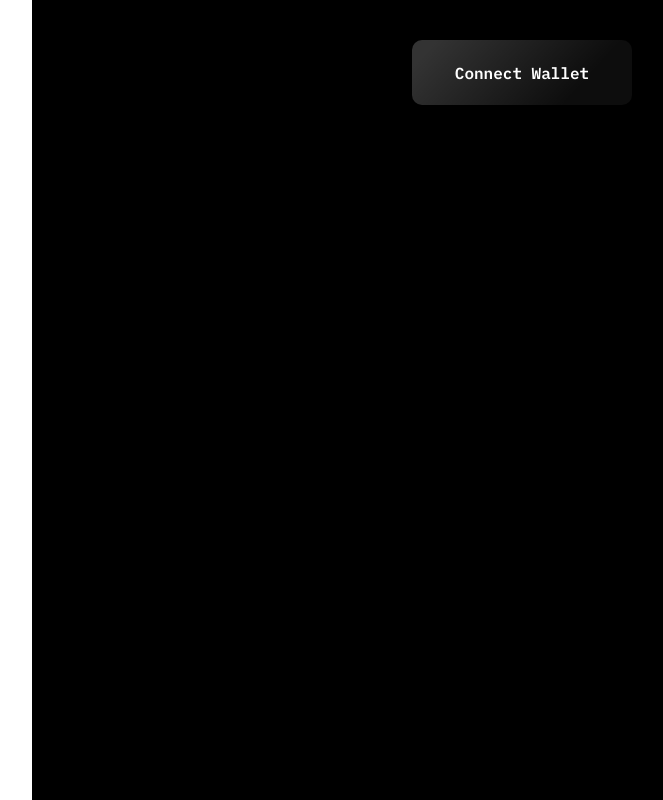
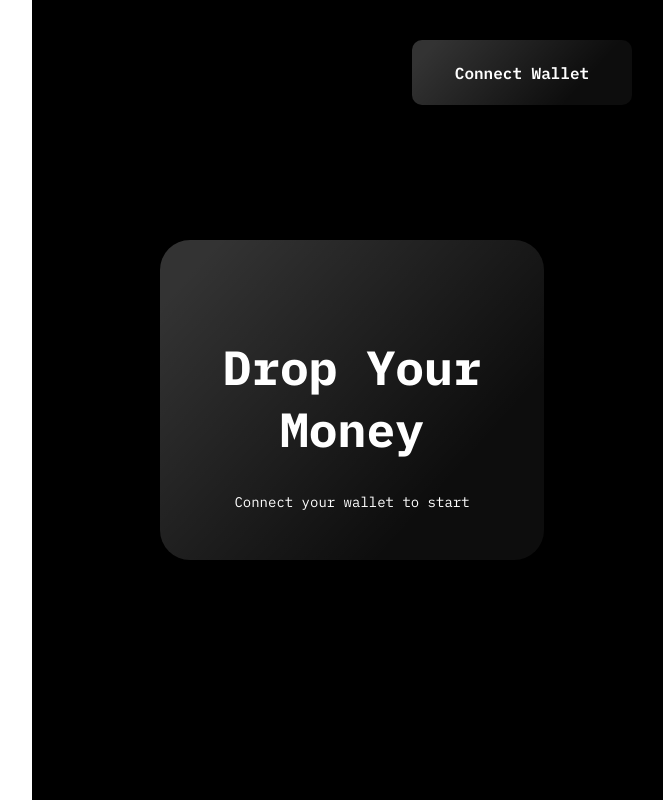
Before and after one commit to Pranav2612000/eth-wallet, a React (Create React App) app: page / in a window 1280 px wide. Shown: the whole page, without its empty margins (608-1271 px from the left). Built offline with nearby package versions, Linux system fonts and the light colour scheme.

Commit message:
feat: build the left page popuped section on index page

```diff
--- a/src/App.css
+++ b/src/App.css
@@ -16,6 +16,23 @@
   font-style: normal;
 }
 
+@font-face {
+  font-family: 'IBM Plex Mono';
+  src: url('assets/fonts/IBM_Plex_Mono/IBMPlexMono-Bold.ttf');
+  font-weight: 700;
+  font-style: normal;
+}
+
+h2 {
+  font-family: 'IBM Plex Mono';
+  font-size: 48px;
+  font-weight: 700;
+  line-height: 62px;
+}
+
+p {
+  font-family: 'IBM Plex Mono';
+}
 
 button {
   width: 220px;
@@ -30,3 +47,8 @@ button.dark {
   backdrop-filter: blur(40px);
   color: white;
 }
+
+.glass-effect {
+  background: linear-gradient(132.05deg, rgba(255, 255, 255, 0.2) 9.09%, rgba(255, 255, 255, 0.05) 75.51%);
+  backdrop-filter: blur(40px);
+}
--- a/src/components/pages/Home.jsx
+++ b/src/components/pages/Home.jsx
@@ -1,16 +1,21 @@
 import Button from "../common/Button";
+
 function Home() {
   return (
     <div className="grid grid-cols-12 h-screen">
       <div className="col-span-6">
       </div>
-      <div className="bg-black col-span-6 relative">
+      <div className="bg-black col-span-6 relative flex items-center justify-center">
         <Button
           variant='dark'
           text='Connect Wallet'
           onClick={() => console.log('connecting wallet...') }
           className="absolute top-10 right-10"
         />
+        <div className="h-2/5 w-3/5 text-white glass-effect rounded-[30px]">
+          <h2 className="text-center px-8 mt-24">Drop Your Money</h2>
+          <p className="text-center text-sm mt-8">Connect your wallet to start</p>
+        </div>
       </div>
     </div>
   );
```
